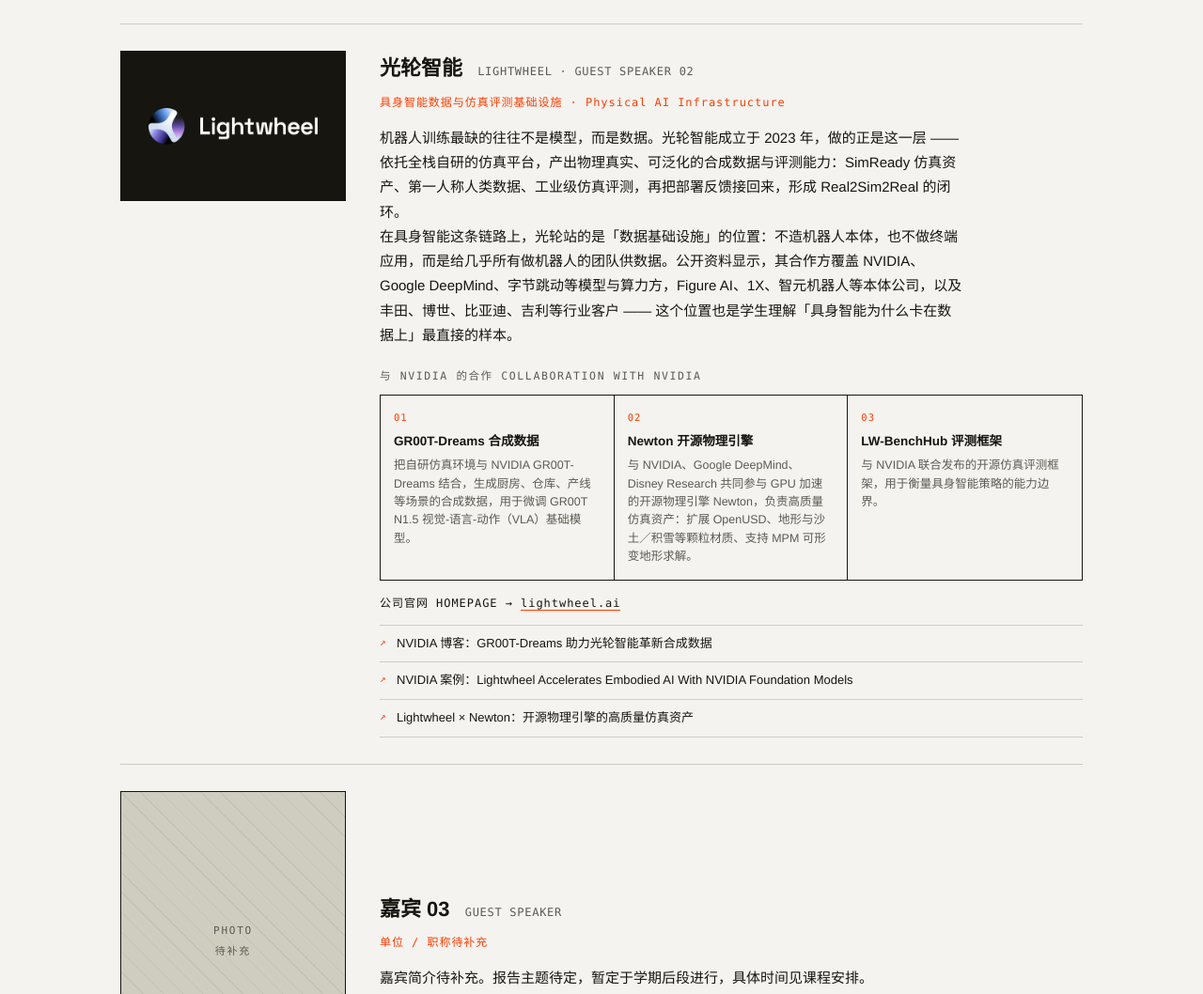
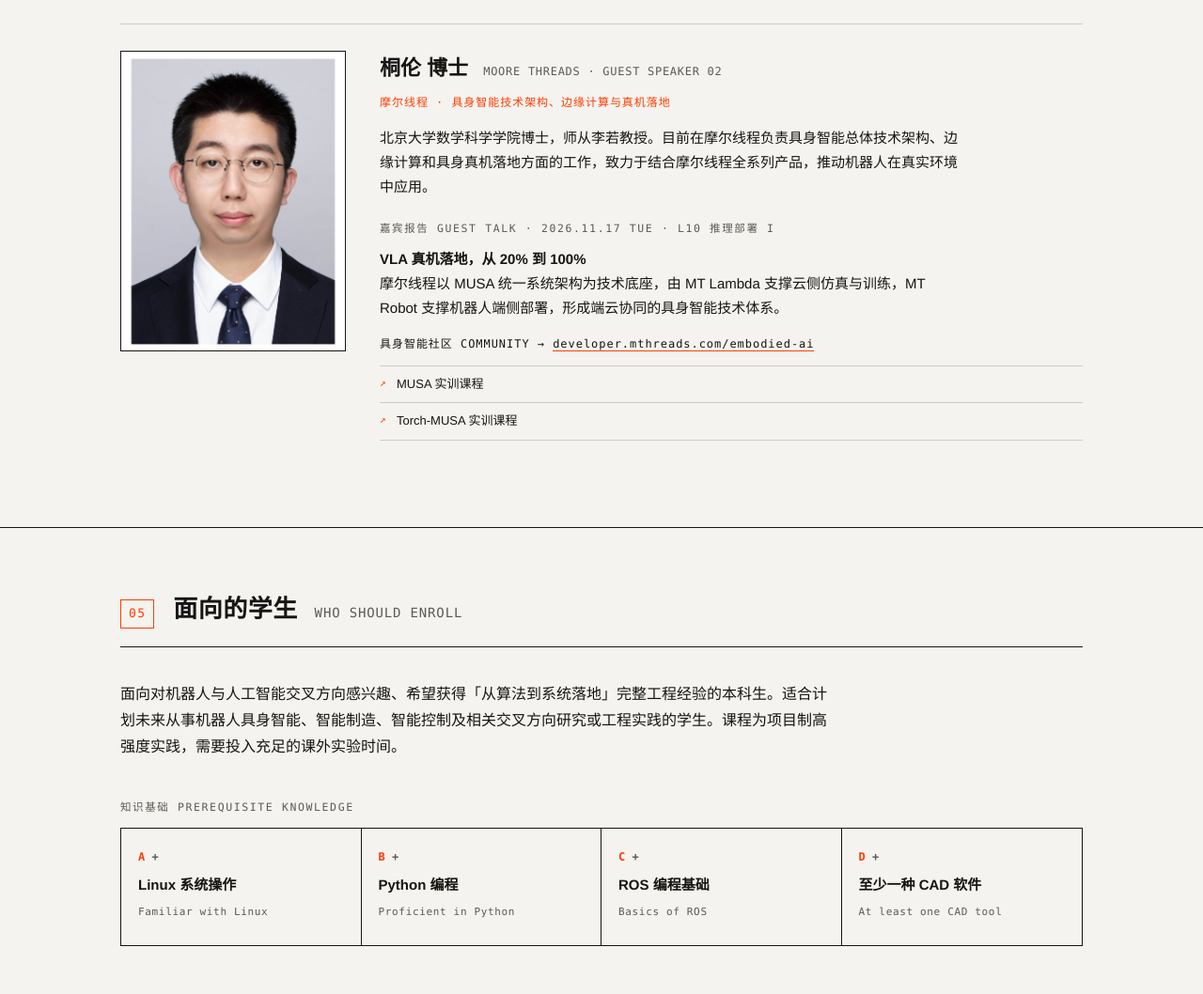
Before and after one commit to PKU-PI-Lab/EAI-course, a plain HTML site: page index.html in a window 1280 px wide. Shown: the part 5752-6810 px from the top of the page at 94% size. Drawn offline with Linux system fonts and the light colour scheme.

Commit message:
Update Nov 17 Tonglun lecture and remove Lightwheel profile

```diff
--- a/index.html
+++ b/index.html
@@ -240,54 +240,25 @@
             </ul>
           </div>
         </div>
-        <div class="person guest">
-          <div class="person-logo">
-            <img src="images/logo-lightwheel.png" alt="光轮智能 Lightwheel" />
-          </div>
+        <div class="person guest" id="guest-tonglun">
+          <div class="person-photo"><img src="images/guest-tonglun.jpg" alt="桐伦博士，摩尔线程" loading="lazy" /></div>
           <div class="person-info">
-            <h3>光轮智能 <span class="en">LIGHTWHEEL · GUEST SPEAKER 02</span></h3>
-            <p class="person-title">具身智能数据与仿真评测基础设施 · Physical AI Infrastructure</p>
-            <p class="person-bio">机器人训练最缺的往往不是模型，而是数据。光轮智能成立于 2023 年，做的正是这一层 —— 依托全栈自研的仿真平台，产出物理真实、可泛化的合成数据与评测能力：SimReady 仿真资产、第一人称人类数据、工业级仿真评测，再把部署反馈接回来，形成 Real2Sim2Real 的闭环。</p>
-            <p class="person-bio">在具身智能这条链路上，光轮站的是「数据基础设施」的位置：不造机器人本体，也不做终端应用，而是给几乎所有做机器人的团队供数据。公开资料显示，其合作方覆盖 NVIDIA、Google DeepMind、字节跳动等模型与算力方，Figure AI、1X、智元机器人等本体公司，以及丰田、博世、比亚迪、吉利等行业客户 —— 这个位置也是学生理解「具身智能为什么卡在数据上」最直接的样本。</p>
-
+            <h3>桐伦 博士 <span class="en">MOORE THREADS · GUEST SPEAKER 02</span></h3>
+            <p class="person-title">摩尔线程 · 具身智能技术架构、边缘计算与真机落地</p>
+            <p class="person-bio">北京大学数学科学学院博士，师从李若教授。目前在摩尔线程负责具身智能总体技术架构、边缘计算和具身真机落地方面的工作，致力于结合摩尔线程全系列产品，推动机器人在真实环境中应用。</p>
             <div class="collab">
-              <span class="collab-label">与 NVIDIA 的合作 COLLABORATION WITH NVIDIA</span>
-              <div class="collab-grid">
-                <div>
-                  <span class="collab-no">01</span>
-                  <b>GR00T-Dreams 合成数据</b>
-                  <p>把自研仿真环境与 NVIDIA GR00T-Dreams 结合，生成厨房、仓库、产线等场景的合成数据，用于微调 GR00T N1.5 视觉-语言-动作（VLA）基础模型。</p>
-                </div>
-                <div>
-                  <span class="collab-no">02</span>
-                  <b>Newton 开源物理引擎</b>
-                  <p>与 NVIDIA、Google DeepMind、Disney Research 共同参与 GPU 加速的开源物理引擎 Newton，负责高质量仿真资产：扩展 OpenUSD、地形与沙土／积雪等颗粒材质、支持 MPM 可形变地形求解。</p>
-                </div>
-                <div>
-                  <span class="collab-no">03</span>
-                  <b>LW-BenchHub 评测框架</b>
-                  <p>与 NVIDIA 联合发布的开源仿真评测框架，用于衡量具身智能策略的能力边界。</p>
-                </div>
-              </div>
+              <span class="collab-label">嘉宾报告 GUEST TALK · 2026.11.17 TUE · L10 推理部署 I</span>
+              <h4>VLA 真机落地，从 20% 到 100%</h4>
+              <p class="person-bio">摩尔线程以 MUSA 统一系统架构为技术底座，由 MT Lambda 支撑云侧仿真与训练，MT Robot 支撑机器人端侧部署，形成端云协同的具身智能技术体系。</p>
             </div>
-
             <p class="person-link">
-              公司官网 HOMEPAGE →
-              <a href="https://lightwheel.ai/" target="_blank" rel="noopener">lightwheel.ai</a>
+              具身智能社区 COMMUNITY →
+              <a href="https://developer.mthreads.com/embodied-ai" target="_blank" rel="noopener">developer.mthreads.com/embodied-ai</a>
             </p>
             <ul class="newslinks">
-              <li><a href="https://blogs.nvidia.cn/blog/gt00t-dreams-lightwheel/" target="_blank" rel="noopener">NVIDIA 博客：GR00T-Dreams 助力光轮智能革新合成数据</a></li>
-              <li><a href="https://www.nvidia.com/en-us/case-studies/lightwheel/" target="_blank" rel="noopener">NVIDIA 案例：Lightwheel Accelerates Embodied AI With NVIDIA Foundation Models</a></li>
-              <li><a href="https://lightwheel.ai/media/lightwheel-newton" target="_blank" rel="noopener">Lightwheel × Newton：开源物理引擎的高质量仿真资产</a></li>
+              <li><a href="https://academy.mthreads.com/course/155" target="_blank" rel="noopener">MUSA 实训课程</a></li>
+              <li><a href="https://academy.mthreads.com/course/156" target="_blank" rel="noopener">Torch-MUSA 实训课程</a></li>
             </ul>
-          </div>
-        </div>
-        <div class="person guest">
-          <div class="person-photo"><span>PHOTO<br />待补充</span></div>
-          <div class="person-info">
-            <h3>嘉宾 03 <span class="en">GUEST SPEAKER</span></h3>
-            <p class="person-title">单位 / 职称待补充</p>
-            <p class="person-bio">嘉宾简介待补充。报告主题待定，暂定于学期后段进行，具体时间见课程安排。</p>
           </div>
         </div>
       </div>
--- a/main.js
+++ b/main.js
@@ -17,7 +17,10 @@ const SESSIONS = [
   { w: "L7", date: "2026-10-27", zh: "模型训练 I · 理论课+业界嘉宾分享", en: "Model Training I · Theory + Guest Talk", tag: "理论课+嘉宾 THEORY+GUEST", type: "lecture", types: ["lecture", "guest"] },
   { w: "L8", date: "2026-11-03", zh: "模型训练 II · 实践课", en: "Model Training II · Practice", tag: "实践课 PRACTICE", type: "lecture" },
   { w: "L9", date: "2026-11-10", zh: "模型训练 III · 实践课", en: "Model Training III · Practice", tag: "实践课 PRACTICE", type: "lecture" },
-  { w: "L10", date: "2026-11-17", zh: "推理部署 I · 理论课+业界嘉宾分享", en: "Inference & Deployment I · Theory + Guest Talk", tag: "理论课+嘉宾 THEORY+GUEST", type: "lecture", types: ["lecture", "guest"] },
+  { w: "L10", date: "2026-11-17", zh: "推理部署 I · 理论课+业界嘉宾分享", en: "Inference & Deployment I · Theory + Guest Talk", tag: "理论课+嘉宾 THEORY+GUEST", type: "lecture", types: ["lecture", "guest"], place: "三教 501",
+    agenda: [
+      { t: "嘉宾分享", who: "桐伦 博士 · 摩尔线程", what: "VLA 真机落地，从 20% 到 100%" },
+    ] },
   { w: "L11", date: "2026-11-24", zh: "推理部署 II · 实践课", en: "Inference & Deployment II · Practice", tag: "实践课 PRACTICE", type: "lecture" },
   { w: "L12", date: "2026-12-01", zh: "推理部署 III · 实践课", en: "Inference & Deployment III · Practice", tag: "实践课 PRACTICE", type: "lecture" },
   { w: "L13", date: "2026-12-08", zh: "推理部署 IV · 实践课", en: "Inference & Deployment IV · Practice", tag: "实践课 PRACTICE", type: "lecture" },
```
